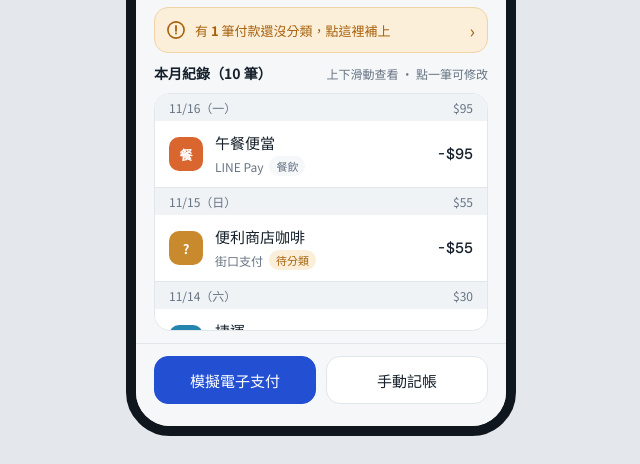
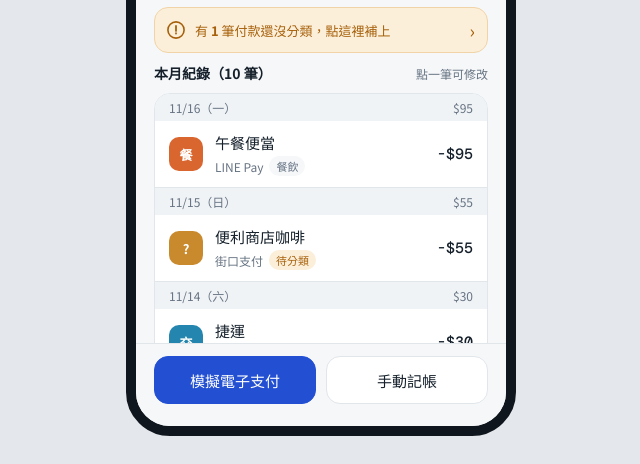
Before and after one commit to Savannah248/PayTrack0, a plain HTML site: page index.html in a window 1280 px wide. Shown: the part 336-800 px from the top of the page, without its empty margins (319-959 px from the left). Drawn offline with nearby package versions, Linux system fonts and the light colour scheme.

Commit message:
Add files via upload

```diff
--- a/index.html
+++ b/index.html
@@ -40,7 +40,7 @@ button:focus-visible,input:focus-visible,select:focus-visible{outline:2px solid
 .brand{font-size:20px;font-weight:700;letter-spacing:.3px;flex:1}
 .monthnav{display:flex;align-items:center;gap:6px}
 .monthnav b{font-size:14px;font-weight:500;min-width:92px;text-align:center;font-variant-numeric:tabular-nums}
-.home-body{flex:1;min-height:0;display:flex;flex-direction:column;gap:10px;padding:0 18px 12px}
+.home-body{flex:1;min-height:0;overflow-y:auto;display:flex;flex-direction:column;gap:10px;padding:0 18px 12px}
 .summary{background:var(--ink);color:#fff;border-radius:20px;padding:14px 16px;display:flex;flex-direction:column;gap:8px;flex:none}
 .sum-top{display:flex;justify-content:space-between;align-items:center;font-size:13px;color:#B8C2CE}
 .sum-top b{font-family:var(--font-num);font-weight:500;color:#fff;margin-left:4px}
@@ -59,7 +59,7 @@ button:focus-visible,input:focus-visible,select:focus-visible{outline:2px solid
 .pending b{font-weight:700}
 .section-title{display:flex;justify-content:space-between;align-items:baseline;font-size:14px;font-weight:700;flex:none}
 .section-title small{font-weight:400;color:var(--muted);font-size:12px}
-.list{flex:1;min-height:0;overflow-y:auto;background:var(--card);border:1px solid var(--line);border-radius:16px;overscroll-behavior:contain}
+.list{flex:none;overflow:clip;background:var(--card);border:1px solid var(--line);border-radius:16px}
 .dayhead{position:sticky;top:0;z-index:1;display:flex;justify-content:space-between;background:#F0F3F6;color:var(--muted);font-size:12px;padding:5px 14px;font-variant-numeric:tabular-nums}
 .row{display:flex;align-items:center;gap:12px;padding:11px 14px;border:0;border-bottom:1px solid var(--line);cursor:pointer;background:none;width:100%;text-align:left;color:inherit}
 .row:hover{background:#FAFBFC}
@@ -136,7 +136,7 @@ input.num{font-family:var(--font-num);font-size:20px}
         <div class="legend" id="legend"></div>
       </div>
       <button class="pending" id="pending" type="button" hidden></button>
-      <div class="section-title"><span id="list-title">本月紀錄</span><small>上下滑動查看 · 點一筆可修改</small></div>
+      <div class="section-title"><span id="list-title">本月紀錄</span><small>點一筆可修改</small></div>
       <div class="list" id="list"></div>
     </div>
     <footer class="actions">
@@ -363,8 +363,8 @@ $("pending").addEventListener("click",()=>{
   const r=db.records.filter(x=>ymOf(x.date)===view&&!x.cat).sort((a,b)=>b.date.localeCompare(a.date)||b.id-a.id)[0];
   if(r) openRecord(r.id,"edit");
 });
-$("m-prev").addEventListener("click",()=>{view=shiftMonth(view,-1); renderHome(); $("list").scrollTop=0;});
-$("m-next").addEventListener("click",()=>{if(view<CUR_YM){view=shiftMonth(view,1); renderHome(); $("list").scrollTop=0;}});
+$("m-prev").addEventListener("click",()=>{view=shiftMonth(view,-1); renderHome(); document.querySelector(".home-body").scrollTop=0;});
+$("m-next").addEventListener("click",()=>{if(view<CUR_YM){view=shiftMonth(view,1); renderHome(); document.querySelector(".home-body").scrollTop=0;}});
 
 /* budget sheet */
 const BPRE=[5000,6000,8000,10000];
```
